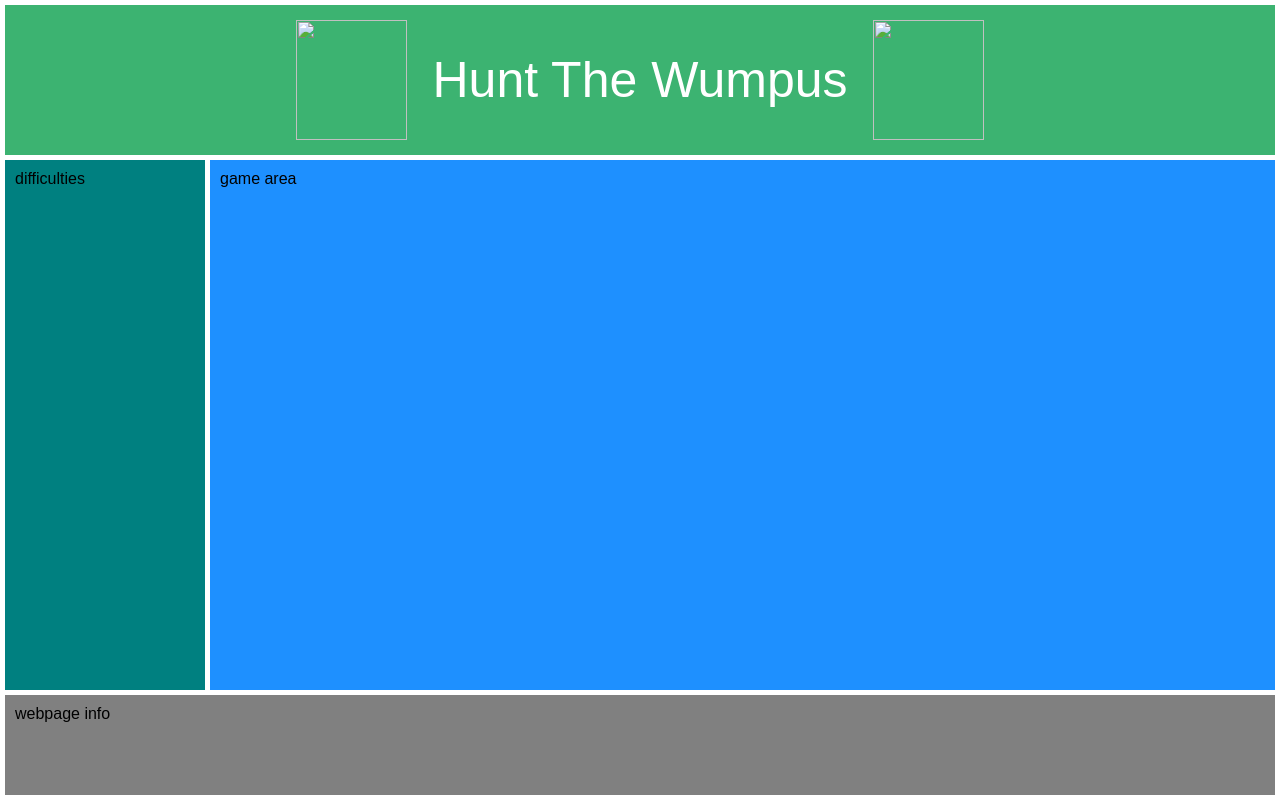
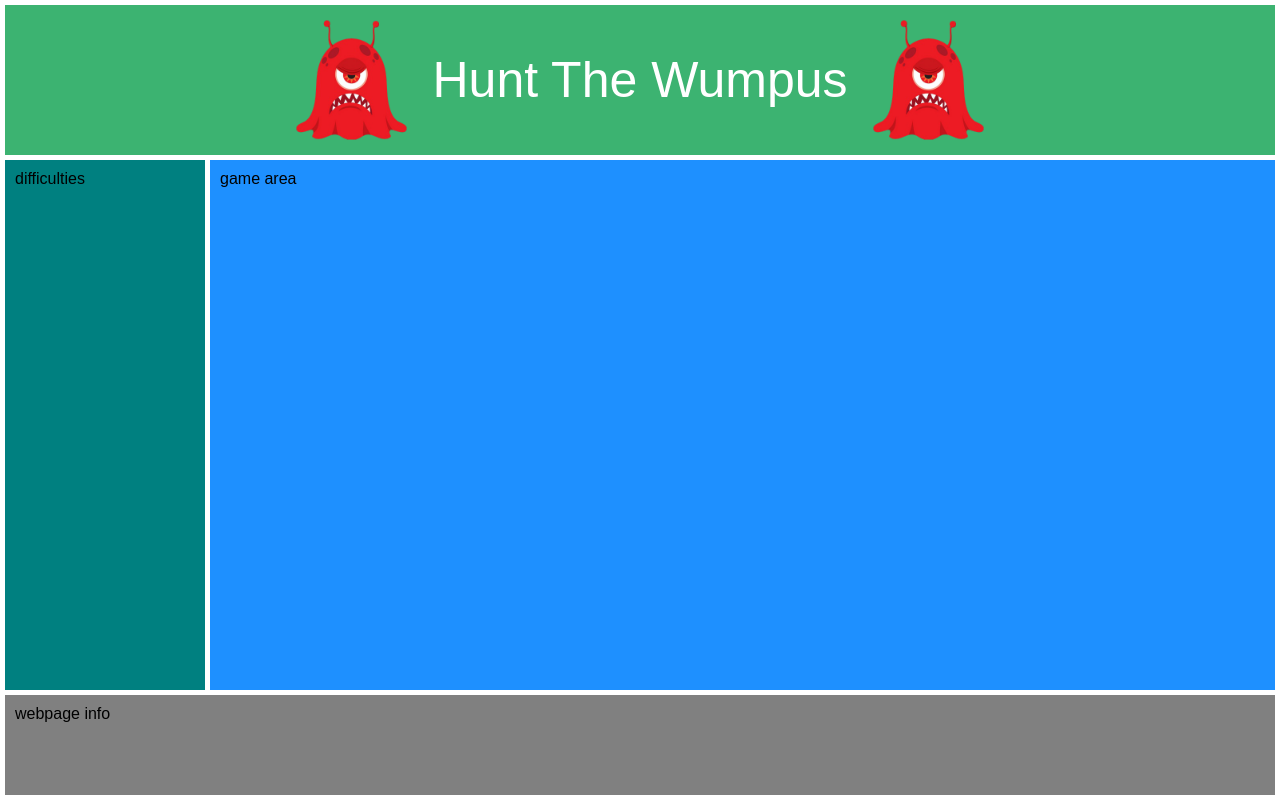
Before and after one commit to SynsationalOne/HTW_Project, a plain HTML site: page index.html in a window 1280 px wide. Drawn offline with Linux system fonts and the light colour scheme.

Commit message:
added the avatars, fixed images on index, and updated source file

```diff
--- a/index.html
+++ b/index.html
@@ -62,9 +62,9 @@ footer
 </head>
 <body class="wrapper">
     <header>
-        <img src="wumpus.jpg" class="wumpusIcon">
+        <img src="images/wumpus on clr bgd.png" class="wumpusIcon">
         Hunt The Wumpus
-        <img src="wumpus.jpg" class="wumpusIcon">
+        <img src="images/wumpus on clr bgd.png" class="wumpusIcon">
     </header>
     <article>game area</article>
     <aside>difficulties</aside>
```
Also changed, not shown: images/avatar boy.png (added), images/avatar girl.png (added), images/pile o bones.png (renamed from images/Pile o Bones 919.png).
